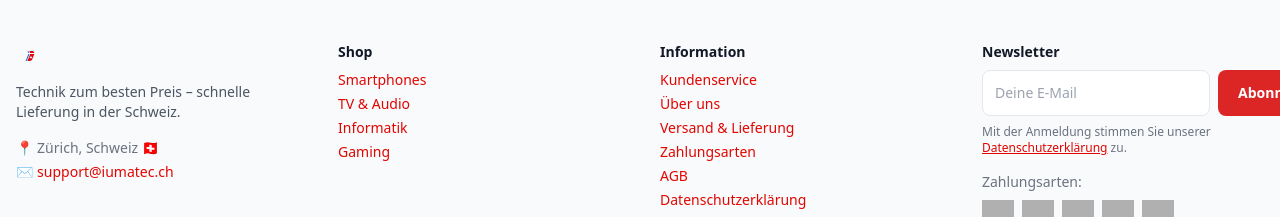
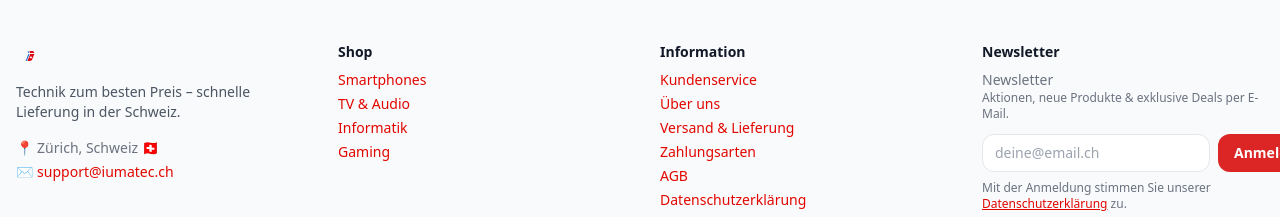
Before and after one commit to celsoneves32/iumatec-site, a Next.js app: page / in a window 1280 px wide. Shown: the part 1534-1751 px from the top of the page. Built offline with nearby package versions, Linux system fonts and the light colour scheme; grey boxes are pictures that could not be loaded.

Commit message:
Update NewsletterForm.tsx

```diff
--- a/components/NewsletterForm.tsx
+++ b/components/NewsletterForm.tsx
@@ -1,71 +1,85 @@
 "use client";
 
-import { useState } from "react";
+import { FormEvent, useState } from "react";
 
 export default function NewsletterForm() {
   const [email, setEmail] = useState("");
-  const [status, setStatus] = useState<null | { ok: boolean; msg: string }>(null);
-  const [loading, setLoading] = useState(false);
+  const [status, setStatus] = useState<"idle" | "loading" | "success" | "error">(
+    "idle"
+  );
+  const [message, setMessage] = useState("");
 
-  async function onSubmit(e: React.FormEvent) {
+  async function handleSubmit(e: FormEvent) {
     e.preventDefault();
-    setStatus(null);
+    if (!email) return;
 
-    const emailTrim = email.trim();
-    if (!/^[^\s@]+@[^\s@]+\.[^\s@]+$/.test(emailTrim)) {
-      setStatus({ ok: false, msg: "Bitte gültige E-Mail eingeben." });
-      return;
-    }
+    setStatus("loading");
+    setMessage("");
 
-    setLoading(true);
     try {
       const res = await fetch("/api/newsletter", {
         method: "POST",
         headers: { "Content-Type": "application/json" },
-        body: JSON.stringify({ email: emailTrim }),
+        body: JSON.stringify({ email }),
       });
-      const data = await res.json().catch(() => ({}));
 
-      if (res.ok && data?.ok) {
-        setStatus({ ok: true, msg: "Danke! Du bist im Newsletter." });
+      const data = await res.json();
+
+      if (!res.ok) {
+        throw new Error(data.error || "Etwas ist schiefgelaufen.");
+      }
+
+      setStatus("success");
+      setMessage("Danke! Du bist im Newsletter.");
       setEmail("");
-      } else {
-        setStatus({ ok: false, msg: data?.error || "Etwas ist schiefgelaufen." });
-      }
-    } catch {
-      setStatus({ ok: false, msg: "Netzwerkfehler – bitte erneut versuchen." });
-    } finally {
-      setLoading(false);
+    } catch (err: any) {
+      setStatus("error");
+      setMessage(
+        err?.message || "Etwas ist schiefgelaufen. Bitte versuche es erneut."
+      );
     }
   }
 
   return (
-    <form onSubmit={onSubmit} className="flex gap-2">
+    <form onSubmit={handleSubmit} className="space-y-3 max-w-sm">
+      <label className="block text-sm font-medium">
+        Newsletter
+        <span className="block text-xs text-gray-500 dark:text-gray-400">
+          Aktionen, neue Produkte & exklusive Deals per E-Mail.
+        </span>
+      </label>
+
+      <div className="flex gap-2">
         <input
           type="email"
+          required
           value={email}
           onChange={(e) => setEmail(e.target.value)}
-        placeholder="Deine E-Mail"
-        className="flex-1 rounded-lg border px-3 py-3 dark:bg-white/5 dark:border-white/10"
-        aria-label="Newsletter E-Mail"
-        required
+          placeholder="deine@email.ch"
+          className="flex-1 rounded-xl border px-3 py-2 text-sm outline-none
+                     focus:ring-2 focus:ring-red-600
+                     dark:bg-neutral-900 dark:border-neutral-700"
         />
         <button
           type="submit"
-        disabled={loading}
-        className="rounded-lg bg-red-600 px-5 py-3 font-semibold text-white disabled:opacity-60"
+          disabled={status === "loading"}
+          className="rounded-xl bg-red-600 text-white px-4 py-2 text-sm font-semibold
+                     disabled:opacity-60 disabled:cursor-not-allowed hover:bg-red-700"
         >
-        {loading ? "Senden…" : "Abonnieren"}
+          {status === "loading" ? "Senden…" : "Anmelden"}
         </button>
+      </div>
 
-      {status && (
-        <span
-          className={`ml-2 self-center text-sm ${
-            status.ok ? "text-green-700" : "text-red-600"
-          }`}
+      {message && (
+        <p
+          className={
+            status === "success"
+              ? "text-xs text-green-600"
+              : "text-xs text-red-600"
+          }
         >
-          {status.msg}
-        </span>
+          {message}
+        </p>
       )}
     </form>
   );
```
Lines whose indentation alone changed are shown as unchanged.
